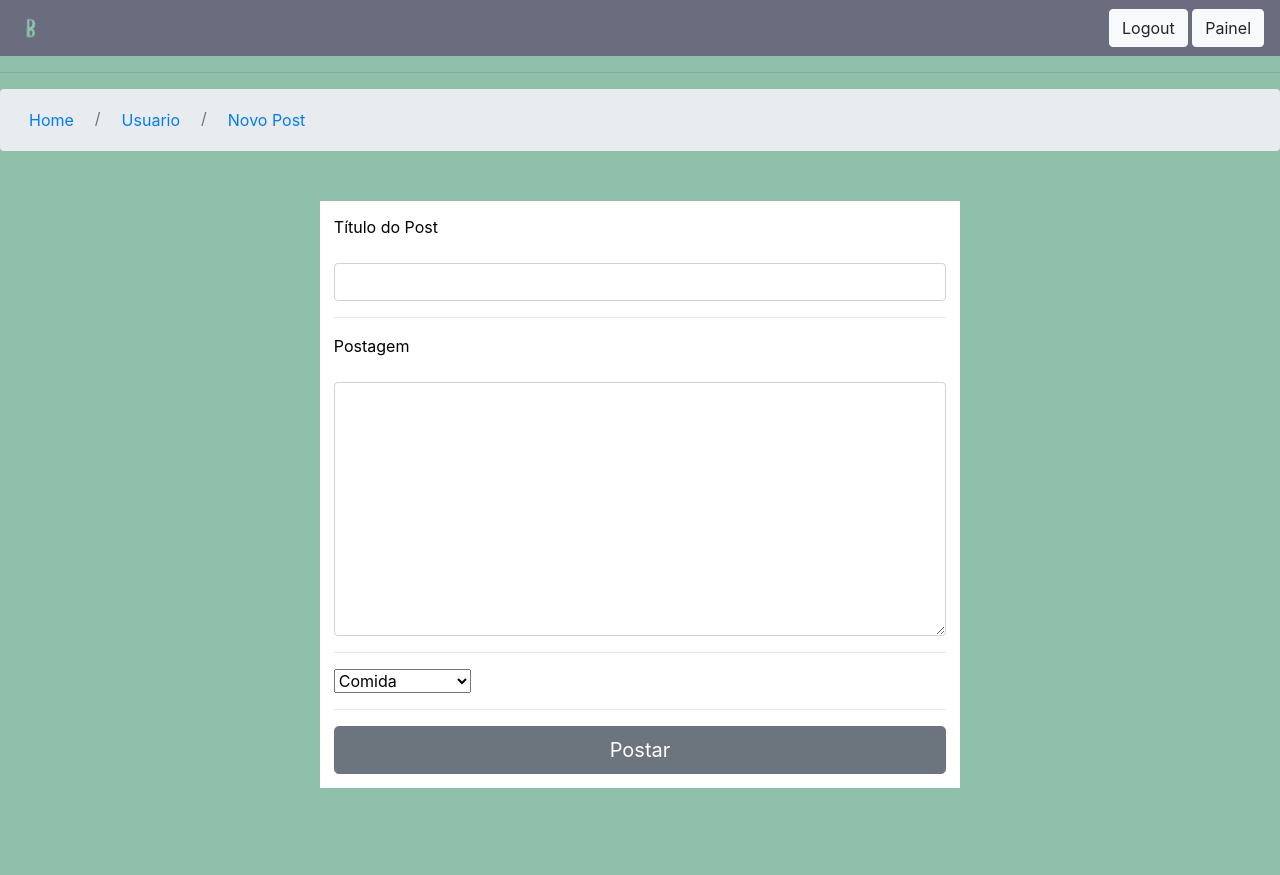
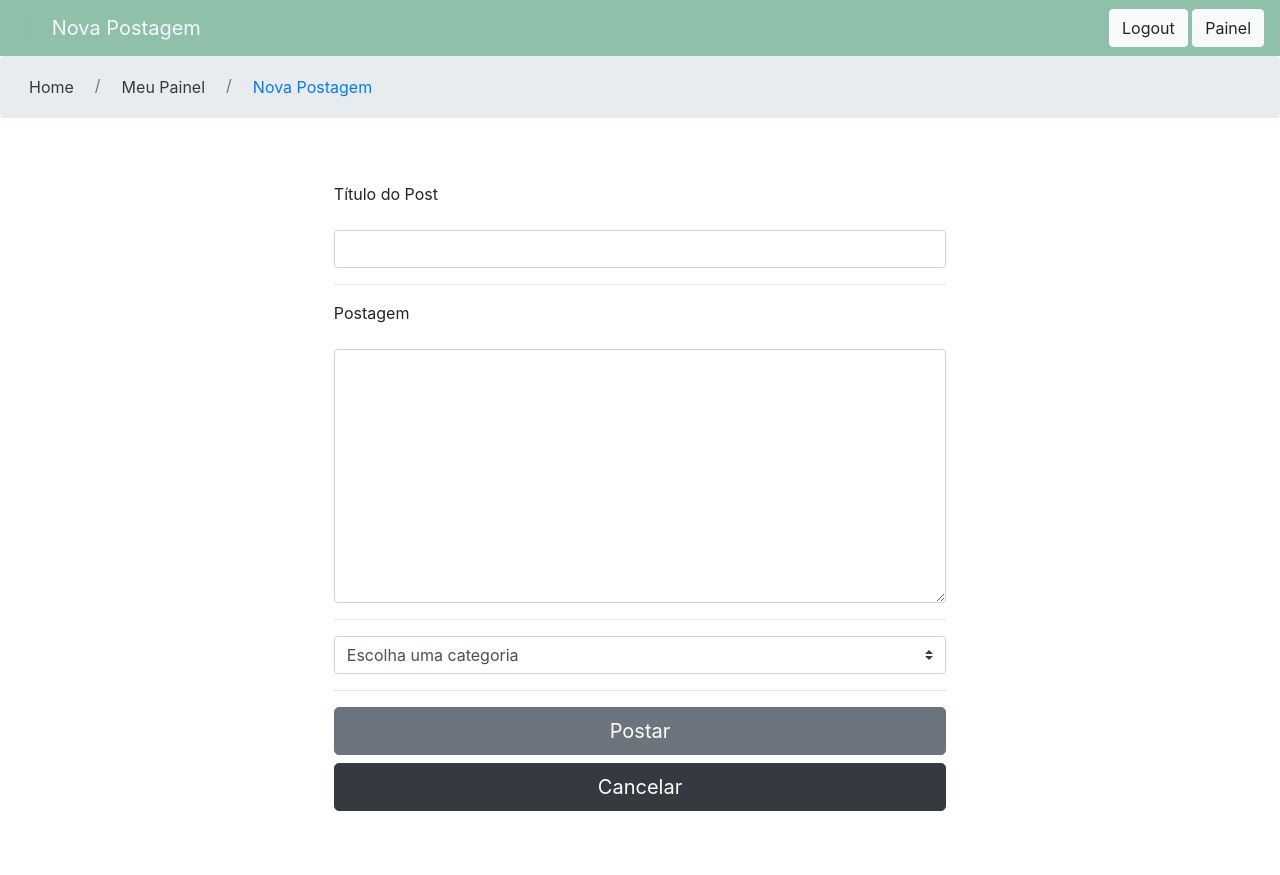
Before and after one commit to EvertonLWF/Trabalho_LPW, a PHP site: page /user/cria.php in a window 1280 px wide. Before the commit the page ends 788 px from the top, so only its background shows below. Run offline with PHP 8.4, Linux system fonts and the light colour scheme.

Commit message:
Update cria.php

```diff
--- a/blog/user/cria.php
+++ b/blog/user/cria.php
@@ -8,29 +8,26 @@
 	<title>Novo Post</title>
 </head>
 <body>
-	<div class="fundo">
+	<div class="bg">
 
 		<div class="d-flex">
   		</div>
-
-
-
-			<nav class="navbar sticky-top" style="background-color: #696D7D;">
-				<a class="navbar-brand" href="#">
+			<nav class="navbar sticky-top" style="background-color: #8fc0a9;">
+			<a class="navbar-brand text-light">
 				<img src="../brand.png" width="30" height="30" class="d-inline-block align-top" alt="">
+				Nova Postagem
 			</a>
-			<div class="alinha" class="text-center">
+			<div class="justify-content-end">
 				<a class="btn btn-light" href="../logout.php" role="button">Logout</a>
 				<a class="btn btn-light" href="index_user.php" role="button">Painel</a>
 			</div>
 		</nav>
 
-			<hr>
 		<nav aria-label="breadcrumb">
 			<ol class="breadcrumb">
-				    <li class="breadcrumb-item active" href= aria-current="page"><a class="btn btn-link"  value href="../logout.php"> Home</a></li>
-					<li class="breadcrumb-item active" href= aria-current="page"><a class="btn btn-link"  value href="index_user.php"> Usuario</a></li>
-					<li class="breadcrumb-item active" href= aria-current="page"><a class="btn btn-link"  value href="#"> Novo Post</a></li>
+				<li class="breadcrumb-item"><a class="btn btn-link text-dark" value href="../logout.php">Home</a></li>
+				<li class="breadcrumb-item"><a class="btn btn-link text-dark" value href="index_user.php">Meu Painel</a></li>
+				<li class="breadcrumb-item"><a class="btn btn-link" value href="#">Nova Postagem</a></li>
 			</ol>
 		</nav>
 
@@ -44,16 +41,17 @@
 					Postagem<br><br>
 					<textarea name="post" class="form-control" rows="10" cols="40" maxlength="500"></textarea>
 					<hr>
-					<select name="marcador">
-						<option value="1">Comida</option>
-						<option value="2">Entertenimento</option>
-						<option value="3">Futelol</option>
+					<select class="custom-select" name="marcador">
+						<option selected>Escolha uma categoria</option>
+						<option value="1">Esportes</option>
+						<option value="2">Entretenimento</option>
+						<option value="3">Moda/Beleza</option>
 						<option value="4">Gastronomia</option>
 						<option value="5">Tecnologia</option>
 					</select>
-					<!-- <input type="text" name="marcador" class="form-control" placeholder="Marcador"> -->
 					<hr>
 					<button type="submit" class="btn btn-secondary btn-lg btn-block">Postar</button>
+					<a class="btn btn-dark btn-lg btn-block" href="index_user.php" role="button">Cancelar</a>
 				</form>
 			</div>
 		</center>
```
Lines whose indentation alone changed are shown as unchanged.
